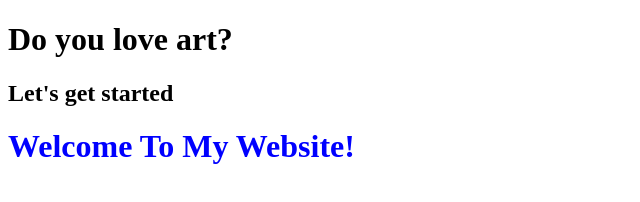
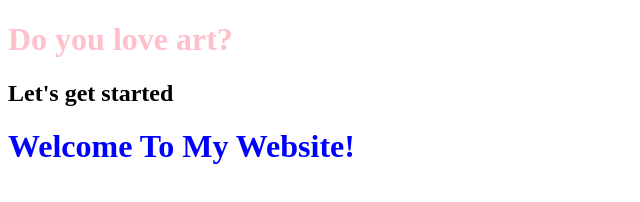
Before and after one commit to sonalinayak2/cs50, a plain HTML site: page index.html in a window 1280 px wide. Shown: the whole page, without its empty margins (0-640 px from the left). Drawn offline with Linux system fonts and the light colour scheme.

Commit message:
correct style tag typo error in h1

```diff
--- a/index.html
+++ b/index.html
@@ -2,7 +2,7 @@
 <html lang="en">
 <head>
     <title>Sonali Nayak Arts</title>
-    <h1 styly="color:pink;">Do you love art?</h1>
+    <h1 style="color:pink;">Do you love art?</h1>
     <h2>Let's get started</h2>
 </head>
 <body>
```
